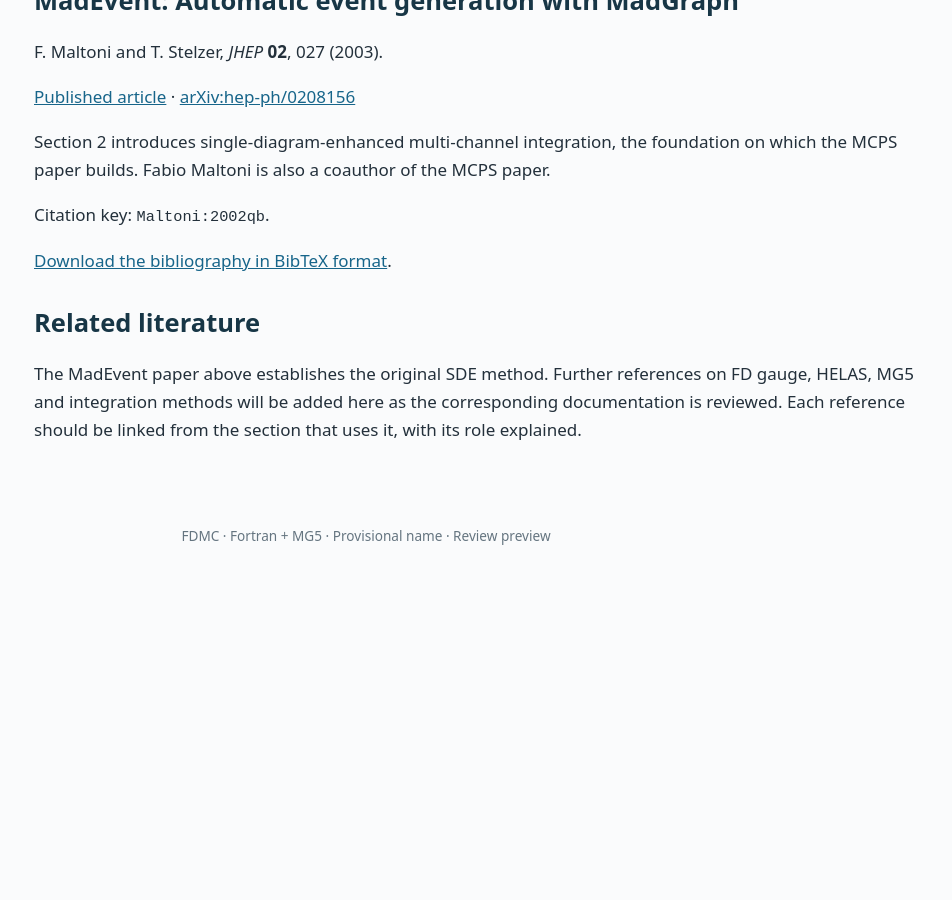
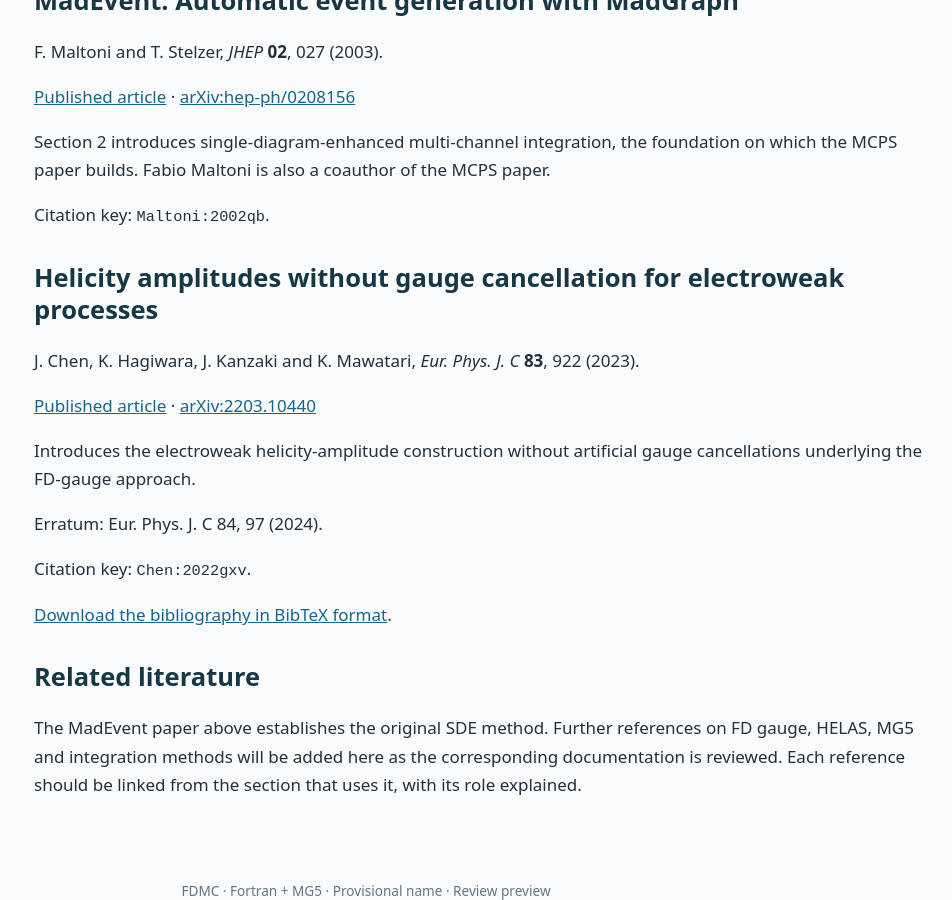
Before and after one commit to jkanzaki105/fdmc-docs-preview, a Jekyll site: the page built from docs/references.md, in a window 1280 px wide and 900 px high, scrolled down 679 px. Shown: the whole window, without its empty margins (274-1226 px from the left). Built offline with Jekyll 4.4.1, drawn with Linux system fonts in a browser that asks for light colours; before the commit the page ends 1259 px from its top, so only the background shows below that.

Commit message:
Introduce FDMC name and cite electroweak FD gauge paper

```diff
--- a/docs/_data/references.json
+++ b/docs/_data/references.json
@@ -31,5 +31,24 @@
     "pages": "027",
     "year": "2003",
     "role": "Section 2 introduces single-diagram-enhanced multi-channel integration, the foundation on which the MCPS paper builds. Fabio Maltoni is also a coauthor of the MCPS paper."
+  },
+  {
+    "key": "Chen:2022gxv",
+    "id": "fd-gauge-ew",
+    "author": "Chen, Junmou and Hagiwara, Kaoru and Kanzaki, Junichi and Mawatari, Kentarou",
+    "display_authors": "J. Chen, K. Hagiwara, J. Kanzaki and K. Mawatari",
+    "title": "Helicity amplitudes without gauge cancellation for electroweak processes",
+    "eprint": "2203.10440",
+    "archivePrefix": "arXiv",
+    "primaryClass": "hep-ph",
+    "reportNumber": "KEK-TH-2403, IPMU22-0008",
+    "doi": "10.1140/epjc/s10052-023-12093-7",
+    "journal": "Eur. Phys. J. C",
+    "volume": "83",
+    "number": "10",
+    "pages": "922",
+    "year": "2023",
+    "note": "Erratum: Eur. Phys. J. C 84, 97 (2024)",
+    "role": "Introduces the electroweak helicity-amplitude construction without artificial gauge cancellations underlying the FD-gauge approach."
   }
 ]
--- a/docs/physics.md
+++ b/docs/physics.md
@@ -38,6 +38,8 @@ The [MCPS paper](references.html#mcps) explains why gauge choice matters:
 large cancellations in conventional gauges can spoil diagram-based sampling,
 especially in enhanced high-energy regions. The MadGraph conventions discussed
 there use Feynman gauge for photons/gluons and unitary gauge for weak bosons.
+The [electroweak FD-gauge construction of Chen et al.](references.html#fd-gauge-ew)
+provides amplitudes without artificial gauge cancellation.
 FD gauge avoids the large gauge cancellations and keeps R of order unity in
 the configurations studied. Together with suitable singularity mappings, this
 lets the original SDE method realize its intended efficiency. Physical
--- a/docs/references.bib
+++ b/docs/references.bib
@@ -13,6 +13,7 @@ layout: null
     volume = "{{ ref.volume }}",
 {% if ref.number %}    number = "{{ ref.number }}",{% endif %}
     pages = "{{ ref.pages }}",
-    year = "{{ ref.year }}"
+    year = "{{ ref.year }}"{% if ref.note %},
+    note = "{{ ref.note }}"{% endif %}
 }
 {% endfor %}
--- a/docs/references.md
+++ b/docs/references.md
@@ -19,6 +19,8 @@ the documentation describes the software and its examples.
 
 {{ ref.role }}
 
+{% if ref.note %}{{ ref.note }}.{% endif %}
+
 Citation key: `{{ ref.key }}`.
 {% endfor %}
 
```
Also changed, not shown: docs/index.md (+13 -3 lines).
